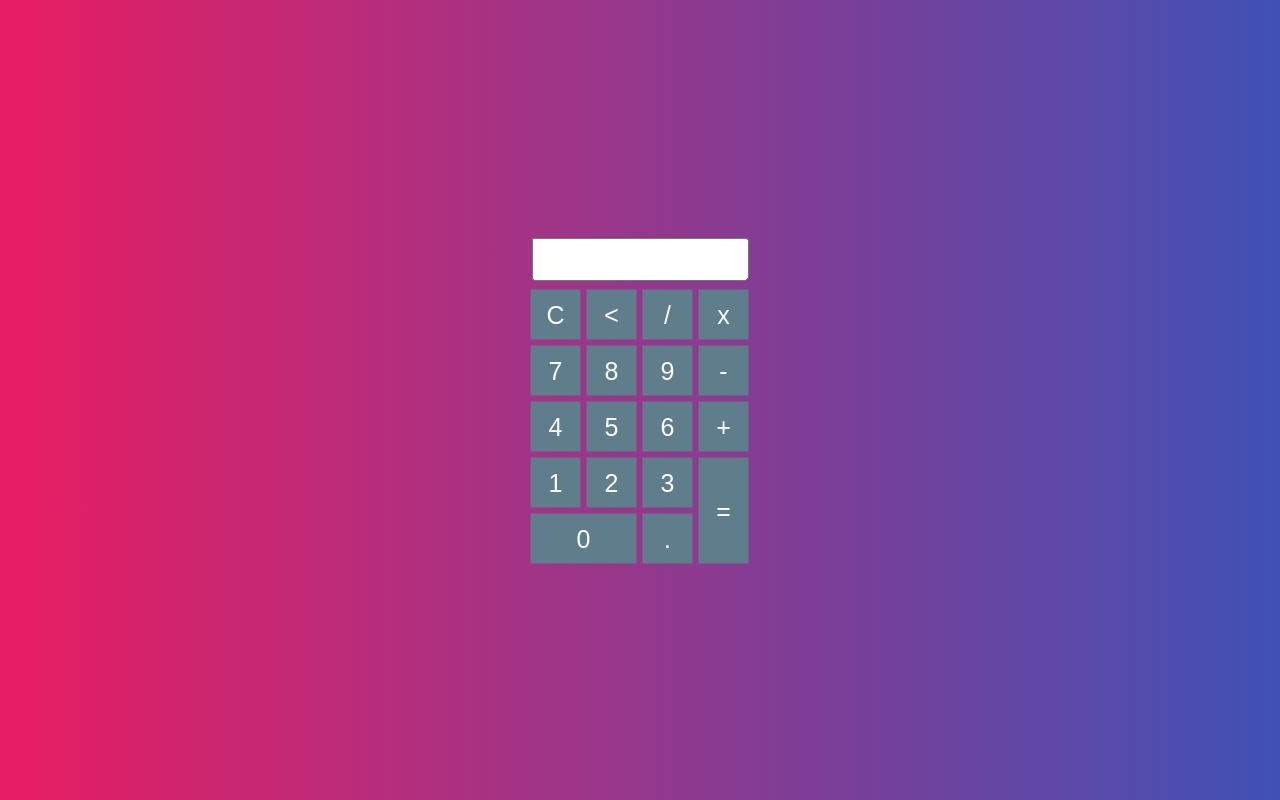
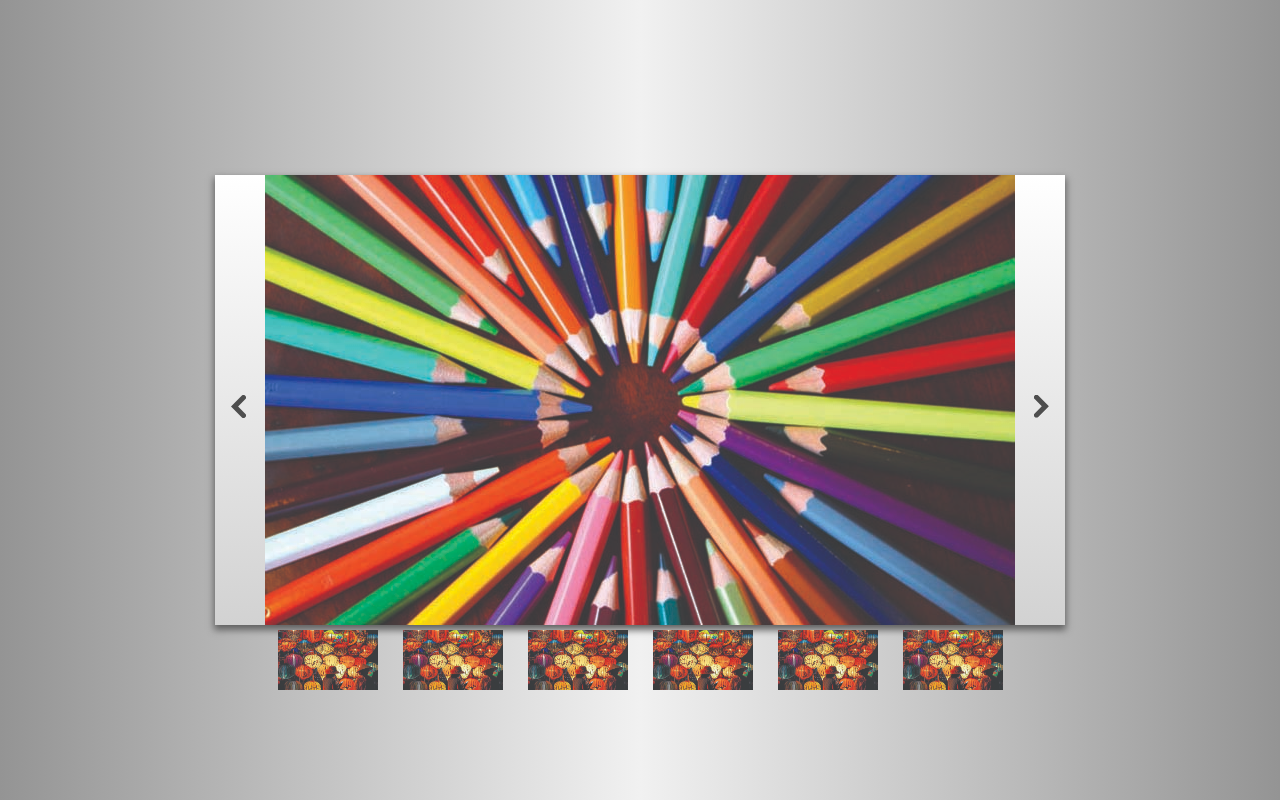
Before and after one commit to GyebnarPeter/GyebnarPeter.github.io, a plain HTML site: page index.html in a window 1280 px wide. Drawn offline with nearby package versions, Linux system fonts and the light colour scheme.

Commit message:
js_gallery v1.0

```diff
--- a/index.html
+++ b/index.html
@@ -1,44 +1,32 @@
-<html>
-    <head>
-        <title>Calculator</title>
-        <link rel="stylesheet" type="text/css" href="style.css">
-        <script type="text/javascript" src="script.js"></script>
-    </head>
-    <body>
-        <div class="bg"></div>
-        <div class="main">
-            <form name="form">
-                <input class="textview" name="textview">
-                <table>
-                    <tr>
-                        <td><input class="button" type="button" value="C" onclick="clean()"></td>
-                        <td><input class="button" type="button" value="<" onclick="back()"></td>
-                        <td><input class="button" type="button" value="/" onclick="insert('/')"></td>
-                        <td><input class="button" type="button" value="x" onclick="insert('*')"></td>
-                    </tr>
-                    <tr>
-                        <td><input class="button" type="button" value="7" onclick="insert(7)"></td>
-                        <td><input class="button" type="button" value="8" onclick="insert(8)"></td>
-                        <td><input class="button" type="button" value="9" onclick="insert(9)"></td>
-                        <td><input class="button" type="button" value="-" onclick="insert('-')"></td>
-                    </tr>
-                    <tr>
-                        <td><input class="button" type="button" value="4" onclick="insert(4)"></td>
-                        <td><input class="button" type="button" value="5" onclick="insert(5)"></td>
-                        <td><input class="button" type="button" value="6" onclick="insert(6)"></td>
-                        <td><input class="button" type="button" value="+" onclick="insert('+')"></td>
-                    </tr>
-                    <tr>
-                        <td><input class="button" type="button" value="1" onclick="insert(1)"></td>
-                        <td><input class="button" type="button" value="2" onclick="insert(2)"></td>
-                        <td><input class="button" type="button" value="3" onclick="insert(3)"></td>
-                        <td rowspan="2"><input style="height: 106" class="button" type="button" value="=" onclick="equal()"></td>
-                    </tr>
-                    <tr>
-                        <td colspan="2"><input style="width: 106" class="button" type="button" value="0" onclick="insert(0)"></td>
-                        <td><input class="button" type="button" value="." onclick="insert('.')"></td>
-                </table>
-            </form>
+<!DOCTYPE html>
+<html lang="en">
+<head>
+    <meta charset="UTF-8">
+    <meta name="viewport" content="width=device-width, initial-scale=1.0">
+    <link rel="stylesheet" href="style.css" type="text/css">
+    <link href="https://fonts.googleapis.com/css2?family=Manrope:wght@200;300;400&display=swap" rel="stylesheet">
+    <title>Js Gallery</title>
+</head>
+<body>
+
+    <div id="container">
+        <figure>
+            <img id="photo">
+            <figcaption>
+                <h3></h3>
+                <p></p>
+            </figcaption>
+        </figure>
+        <div id="arrows">
+            <img src="img/arrow.svg" id="left-arrow">
+            <img src="img/arrow.svg" id="right-arrow">
         </div>
-    </body>
+        <div id="thumbnails-wrapper">
+
+        </div>
+    </div>
+
+    <script src="https://code.jquery.com/jquery-3.5.0.min.js"></script>
+    <script src="script.js" type="text/javascript"></script>
+</body>
 </html>
--- a/script.js
+++ b/script.js
@@ -1,19 +1,63 @@
-function insert(num) {
-    document.form.textview.value = document.form.textview.value+num;
-}
+let imagesData = [
+    {
+        photo: "img/pencil.jpg",
+        title: "Colored pencils",
+        description: "Lorem ipsum dolor sit amet, consectetur adipiscing elit, sed do eiusmod tempor incididunt ut labore et dolore magna aliqua. Ut enim ad minim veniam, quis nostrud exercitation ullamco laboris nisi ut aliquip ex ea commodo consequat."
+    },
+    {
+        photo: "img/cassette.jpg",
+        title: "Old school cassette",
+        description: "Lorem ipsum dolor sit amet, consectetur adipiscing elit, sed do eiusmod tempor incididunt ut labore et dolore magna aliqua. Ut enim ad minim veniam, quis nostrud exercitation ullamco laboris nisi ut aliquip ex ea commodo consequat."
+    },
+    {
+        photo: "img/cat.jpg",
+        title: "Cute cat",
+        description: "Lorem ipsum dolor sit amet, consectetur adipiscing elit, sed do eiusmod tempor incididunt ut labore et dolore magna aliqua. Ut enim ad minim veniam, quis nostrud exercitation ullamco laboris nisi ut aliquip ex ea commodo consequat."
+    },
+    {
+        photo: "img/chameleon.jpg",
+        title: "Chameleon from the jungle",
+        description: "Lorem ipsum dolor sit amet, consectetur adipiscing elit, sed do eiusmod tempor incididunt ut labore et dolore magna aliqua. Ut enim ad minim veniam, quis nostrud exercitation ullamco laboris nisi ut aliquip ex ea commodo consequat."
+    },
+    {
+        photo: "img/house.jpg",
+        title: "Pretty houses",
+        description: "Lorem ipsum dolor sit amet, consectetur adipiscing elit, sed do eiusmod tempor incididunt ut labore et dolore magna aliqua. Ut enim ad minim veniam, quis nostrud exercitation ullamco laboris nisi ut aliquip ex ea commodo consequat."
+    },
+    {
+        photo: "img/lamp.jpg",
+        title: "Lamp in the night",
+        description: "Lorem ipsum dolor sit amet, consectetur adipiscing elit, sed do eiusmod tempor incididunt ut labore et dolore magna aliqua. Ut enim ad minim veniam, quis nostrud exercitation ullamco laboris nisi ut aliquip ex ea commodo consequat."
+    }
+];
 
-function equal() {
-    var exp = document.form.textview.value;
-    if (exp) {
-        document.form.textview.value = eval(exp);
+let currentPhoto = 0;
+
+let loadPhoto = (photoNumber) => {
+    $("#photo").attr("src", imagesData[photoNumber].photo);
+};
+
+loadPhoto(currentPhoto);
+
+$("#right-arrow").click(() => {
+    if (currentPhoto < 6) {
+        currentPhoto++;
+    } else if (currentPhoto === 6) {
+        currentPhoto = 0;
     }
-}
+    loadPhoto(currentPhoto);
+});
 
-function clean() {
-    document.form.textview.value = "";
-}
+$("#left-arrow").click(() => {
+    if (currentPhoto > 0) {
+        currentPhoto--;
+    } else if (currentPhoto === 0) {
+        currentPhoto = 6;
+    }
+    loadPhoto(currentPhoto);
+});
 
-function back() {
-    var exp = document.form.textview.value;
-    document.form.textview.value = exp.substring(0, exp.length-1);
-}
+imagesData.forEach((item) => {
+    $("#thumbnails-wrapper").append(`<img class="thumbnails">`);
+    $(".thumbnails").attr("src", item.photo);
+});
--- a/style.css
+++ b/style.css
@@ -1,31 +1,73 @@
-* {
+body {
     margin: 0;
-    padding: 0;
+    width: 100%;
+    height: 100vh;
+    background: linear-gradient(90deg, rgba(148,148,148,1) 0%, rgba(241,241,241,1) 50%, rgba(148,148,148,1) 100%);
+    display: flex;
+    font-family: 'Manrope', sans-serif;
 }
-.button {
-    width: 50;
-    height: 50;
-    font-size: 25;
-    margin: 2;
+
+#container {
+    width: 850px;
+    height: 450px;
+    margin: auto;
+    background:linear-gradient(white, rgba(210, 210, 210, 100));
+    box-shadow: 0px 4px 7px 1px rgba(97, 97, 97, 100);
+    position: relative;
+}
+
+figure {
+    margin: 0;
+    text-align: center;
+}
+
+figcaption {
+    width: 750px;
+    margin-left: 50px;
+    padding: 0 30px;
+    box-sizing: border-box;
+    position: absolute;
+    bottom: 0;
+    /* background: rgba(0, 0, 0, 0.6); */
+    color: white;
+    text-align: left;
+}
+
+#left-arrow {
+    position: absolute;
+    top: 220px;
+    left: 16px;
     cursor: pointer;
-    background: #607d8b;
-    color: white;
-    border: none;
+    opacity: 1;
+    transition: .5s ease;
 }
-.textview {
-    width: 217;
-    margin: 5;
-    font-size: 25;
-    padding: 5;
-    color: #607d8b;
+
+#left-arrow:hover {
+    opacity: 0.3;
+    transition: .5s ease;
 }
-.main {
+
+#right-arrow {
     position: absolute;
-    top: 50%;
-    left: 50%;
-    transform: translateX(-50%) translateY(-50%);
+    top: 220px;
+    right: 16px;
+    transform: rotate(0.5turn);
+    cursor: pointer;
+    opacity: 1;
+    transition: .5s ease;
 }
-.bg {
-    background: linear-gradient(to right, #e91e63, #3f51b5);
-    height: 100%;
+
+#right-arrow:hover {
+    opacity: 0.3;
+    transition: .5s ease;
 }
+
+#thumbnails-wrapper {
+    margin: 0 50px;
+    display: flex;
+    justify-content: space-around;
+}
+
+.thumbnails {
+    width: 100px;
+}
```
Also changed, not shown: img/arrow.svg (added), img/cassette.jpg (added), img/cat.jpg (added), img/chameleon.jpg (added), img/house.jpg (added), img/lamp.jpg (added), img/pencil.jpg (added), 1 other file.
